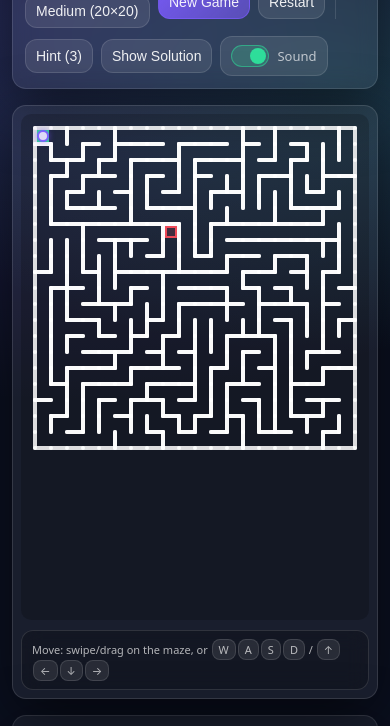
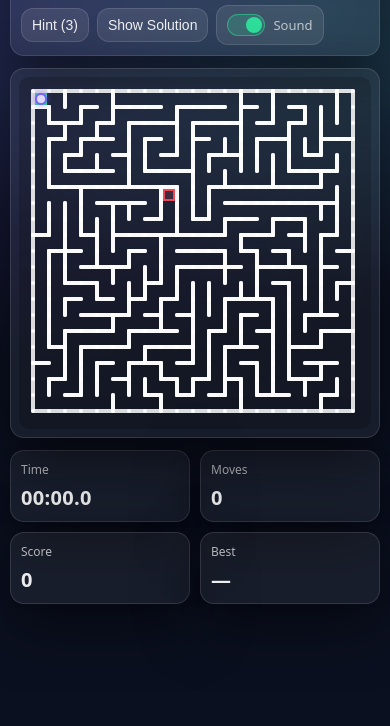
Before and after one commit to JAINxM/maze, a plain HTML site: page index.html in a window 390 px wide. Shown: the part 109-835 px from the top of the page. Drawn offline with Linux system fonts and the light colour scheme.

Commit message:
make mobile responsive

```diff
--- a/css/styles.css
+++ b/css/styles.css
@@ -39,12 +39,17 @@ body {
   font-family: ui-sans-serif, system-ui, -apple-system, Segoe UI, Roboto, Helvetica, Arial, "Apple Color Emoji",
     "Segoe UI Emoji";
   min-height: 100vh;
+  min-height: 100dvh;
 }
 
 .app {
   max-width: 1200px;
   margin: 0 auto;
-  padding: 18px 18px 22px;
+  padding: 8px;
+  min-height: 100vh;
+  min-height: 100dvh;
+  display: flex;
+  flex-direction: column;
 }
 
 .topbar {
@@ -214,10 +219,12 @@ html[data-theme="light"] .toggle__ui::after {
 }
 
 .main {
-  display: grid;
-  grid-template-columns: minmax(340px, 1fr) 260px;
+  flex: 1;
+  display: flex;
+  flex-direction: column;
   gap: 16px;
   margin-top: 16px;
+  min-height: 0;
 }
 
 .stage {
@@ -226,15 +233,21 @@ html[data-theme="light"] .toggle__ui::after {
   border: 1px solid var(--border);
   border-radius: var(--radius);
   box-shadow: var(--shadow);
-  padding: 14px;
-  min-height: 420px;
+  padding: clamp(4px, 2vw, 14px);
+  min-height: 0;
+  display: flex;
+  flex-direction: column;
+  overflow: hidden;
 }
 
 .canvas {
   touch-action: none;
-  width: 100%;
+  width: min(100%, 85vh);
+  aspect-ratio: 1 / 1;
   height: auto;
-  min-height: 500px !important;
+  flex: 0 0 auto;
+  max-width: 100%;
+  margin: 0 auto;
   display: block;
   border-radius: var(--radius-sm);
   background: rgba(0, 0, 0, 0.18);
@@ -381,25 +394,32 @@ kbd {
 }
 
 @media (max-width: 980px) {
-  .stage {
-    min-height: 60vh;
-  }
-  .canvas {
-    min-height: 60vh !important;
-  }
+  /* Let the maze canvas size itself (square) without forcing extra vertical space. */
 }
 
 @media (max-width: 560px) {
   .topbar {
     flex-direction: column;
     align-items: stretch;
-    padding: 12px;
+    gap: 10px;
+    padding: 10px;
+  }
+  .brand__subtitle {
+    display: none;
   }
   .app {
-    padding: 12px;
+    padding: 10px;
+    min-height: 100dvh;
+  }
+  .main {
+    gap: 12px;
+    margin-top: 12px;
   }
   .stage {
     padding: 8px;
+  }
+  .canvas {
+    width: min(100%, 42vh);
   }
   .controls {
     justify-content: flex-start;
@@ -407,7 +427,17 @@ kbd {
     flex-wrap: wrap;
   }
   .hud {
-    grid-template-columns: 1fr;
+    grid-template-columns: 1fr 1fr;
+    gap: 10px;
+  }
+  .card {
+    padding: 10px 10px;
+  }
+  .card__value {
+    font-size: 20px;
+  }
+  .card__hint {
+    display: none;
   }
   .help {
     position: static;
@@ -415,8 +445,15 @@ kbd {
     border-radius: 12px;
     font-size: 11px;
   }
-  .btn, .select {
+  .btn,
+  .select {
     padding: 8px 10px;
     font-size: 14px;
   }
 }
+
+@media (max-width: 360px) {
+  .hud {
+    grid-template-columns: 1fr;
+  }
+}
--- a/index.html
+++ b/index.html
@@ -41,10 +41,10 @@
 
       <main class="main">
         <section class="stage" aria-label="Maze canvas">
-          <canvas id="canvas" class="canvas" width="800" height="800"></canvas>
-          <div class="help">
+          <canvas id="canvas" class="canvas"></canvas>
+          <!-- <div class="help">
             Move: swipe/drag on the maze, or <kbd>W</kbd><kbd>A</kbd><kbd>S</kbd><kbd>D</kbd> / <kbd>↑</kbd><kbd>←</kbd><kbd>↓</kbd><kbd>→</kbd>
-          </div>
+          </div> -->
         </section>
 
         <aside class="hud" aria-label="Stats">
--- a/js/maze-renderer.js
+++ b/js/maze-renderer.js
@@ -38,12 +38,12 @@ export class MazeRenderer {
 
   _resizeToDisplaySize() {
     const rect = this.canvas.getBoundingClientRect();
-    const cssW = Math.max(280, Math.floor(rect.width));
-    const cssH = Math.max(280, Math.floor(rect.height)); // use rect height for better mobile fit
+    // Keep the canvas square so the maze fills the available space without leaving
+    // unused vertical area on tall screens.
+    const cssSize = Math.max(280, Math.floor(Math.min(rect.width, rect.height || rect.width)));
 
-    this.canvas.width = cssW * this.dpr;
-    this.canvas.height = cssH * this.dpr;
-    this.canvas.style.height = `${cssH}px`;
+    this.canvas.width = cssSize * this.dpr;
+    this.canvas.height = cssSize * this.dpr;
 
     this.staticCanvas.width = this.canvas.width;
     this.staticCanvas.height = this.canvas.height;
```
